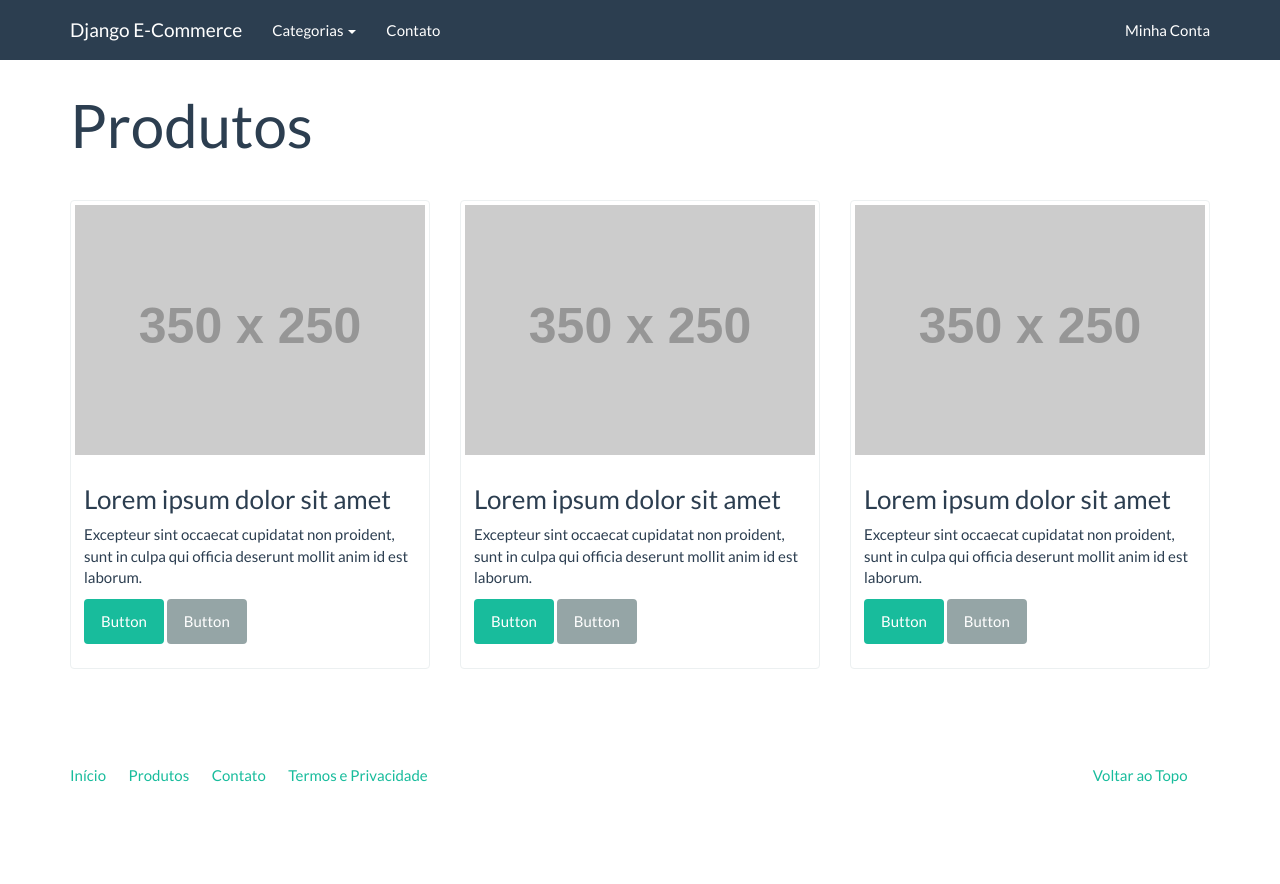
After one commit to TCsTheMechanic/DjangoEcommerce, a Django app: a page that uses djangoFolder/core/templates/base.html in a window 1280 px wide. The commit adds this page. Run offline with Django 3.2, Linux system fonts and the light colour scheme; grey boxes labelled with a size stand in for pictures from a placeholder-image service; some libraries are stand-ins or nearby versions.

Commit message:
dynamic footer and header

```diff
--- /dev/null
+++ b/djangoFolder/core/templates/base.html
@@ -0,0 +1,62 @@
+<!DOCTYPE html>
+{% load static %}
+<html lang="en">
+<head>
+	<meta charset="utf-8">
+	<title>{% block title %}Django E-Commerce{% endblock %}</title>
+	<meta name="viewport" content="width=device-width, initial-scale=1">
+	<meta http-equiv="X-UA-Compatible" content="IE=edge" />
+	<link rel="stylesheet" href="{% static 'assets/bootstrap.min.css' %}" media="screen" />
+	<link rel="stylesheet" href="{% static 'assets/custom.min.css' %}" media="screen" />
+</head>
+<body>
+    <div class="navbar navbar-default navbar-fixed-top">
+      <div class="container">
+        <div class="navbar-header">
+          <a href="{% url 'index' %}" class="navbar-brand">Django E-Commerce</a>
+          <button class="navbar-toggle" type="button" data-toggle="collapse" data-target="#navbar-main">
+            <span class="icon-bar"></span>
+            <span class="icon-bar"></span>
+            <span class="icon-bar"></span>
+          </button>
+        </div>
+        <div class="navbar-collapse collapse" id="navbar-main">
+          <ul class="nav navbar-nav">
+            <li class="dropdown">
+              <a class="dropdown-toggle" data-toggle="dropdown" href="#" id="download">Categorias <span class="caret"></span></a>
+              <ul class="dropdown-menu" aria-labelledby="download">
+                <li><a href="{% url 'productList' %}">Notebooks</a></li>
+								<li><a href="{% url 'productList' %}">Acessórios</a></li>
+								<li><a href="{% url 'productList' %}">Celulares</a></li>
+              </ul>
+            </li>
+			<li>
+				<a href="{% url 'contact' %}">Contato</a>
+			</li>
+          </ul>
+          <ul class="nav navbar-nav navbar-right">
+            <li><a href="#">Minha Conta</a></li>
+          </ul>
+        </div>
+      </div>
+    </div>
+    <div class="container">
+		{% block container %} {% endblock %}
+		<footer>
+			<div class="row">
+			  <div class="col-lg-12">
+			    <ul class="list-unstyled">
+			      <li class="pull-right"><a href="#top">Voltar ao Topo</a></li>
+			      <li><a href="">Início</a></li>
+			      <li><a href="">Produtos</a></li>
+			      <li><a href="">Contato</a></li>
+			      <li><a href="">Termos e Privacidade</a></li>
+			    </ul>
+			  </div>
+			</div>
+		</footer>
+	</div>
+	<script src="https://code.jquery.com/jquery-1.10.2.min.js"></script>
+    <script src="{% static 'assets/bootstrap.min.js' %}"></script>
+</body>
+</html>
--- /dev/null
+++ b/djangoFolder/core/templates/productList.html
@@ -0,0 +1,49 @@
+{% extends "base.html" %}
+
+{% block title %}
+    Produtos | {{ block.super }}
+{% endblock %}
+
+{% block container %}
+<div class="page-header">
+    <h1>Produtos</h1>
+</div>
+<div class="row">
+    <div class="col-sm-6 col-md-4">
+        <div class="thumbnail">
+            <a href="#">
+                <img src="http://placehold.it/350x250" alt="" />
+            </a>
+            <div class="caption">
+                <h3>Lorem ipsum dolor sit amet</h3>
+                <p>Excepteur sint occaecat cupidatat non proident, sunt in culpa qui officia deserunt mollit anim id est laborum.</p>
+                <p><a href="#" class="btn btn-success" role="button">Button</a> <a href="#" class="btn btn-default" role="button">Button</a></p>
+            </div>
+        </div>
+    </div>
+    <div class="col-sm-6 col-md-4">
+        <div class="thumbnail">
+            <a href="#">
+                <img src="http://placehold.it/350x250" alt="" />
+            </a>
+            <div class="caption">
+                <h3>Lorem ipsum dolor sit amet</h3>
+                <p>Excepteur sint occaecat cupidatat non proident, sunt in culpa qui officia deserunt mollit anim id est laborum.</p>
+                <p><a href="#" class="btn btn-success" role="button">Button</a> <a href="#" class="btn btn-default" role="button">Button</a></p>
+            </div>
+        </div>
+    </div>
+    <div class="col-sm-6 col-md-4">
+        <div class="thumbnail">
+            <a href="#">
+                <img src="http://placehold.it/350x250" alt="" />
+            </a>
+            <div class="caption">
+                <h3>Lorem ipsum dolor sit amet</h3>
+                <p>Excepteur sint occaecat cupidatat non proident, sunt in culpa qui officia deserunt mollit anim id est laborum.</p>
+                <p><a href="#" class="btn btn-success" role="button">Button</a> <a href="#" class="btn btn-default" role="button">Button</a></p>
+            </div>
+        </div>
+    </div>
+</div>
+{% endblock %}
--- a/djangoFolder/core/views.py
+++ b/djangoFolder/core/views.py
@@ -6,9 +6,18 @@ from django.http import HttpResponse
 
 # Create your views here.
 def index(request):
-    texts = ['texto 1', 'texto 2']
+    texts = ['Aprendendo Django', 'May the force be with us']
     context = {
-        'title': 'django ecommerce',
+        'title': 'Django E-commerce',
         'texts': texts,
     }
     return render(request, 'index.html', context)
+
+def contact(request):
+    return render(request, 'contact.html')
+
+def productList(request):
+    return render(request, 'productList.html')
+
+def product(request):
+    return render(request, 'product.html')
--- a/djangoFolder/djangoFolder/urls.py
+++ b/djangoFolder/djangoFolder/urls.py
@@ -15,9 +15,12 @@ Including another URLconf
 """
 from django.conf.urls import url
 from django.contrib import admin
-from core.views import index
+from core import views
 
 urlpatterns = [
-    url(r'^$', index),
+    url(r'^$', views.index, name='index'),
+    url(r'^contato/$', views.contact, name='contact'),
+    url(r'^produto/$', views.product, name='product'),
+    url(r'^produtos/$', views.productList, name='productList'),
     url(r'^admin/', admin.site.urls),
 ]
```
Also changed, not shown: djangoFolder/core/templates/contact.html (added, +39 -0 lines), djangoFolder/core/templates/index.html (+4 -64 lines), djangoFolder/core/templates/product.html (added, +32 -0 lines).
